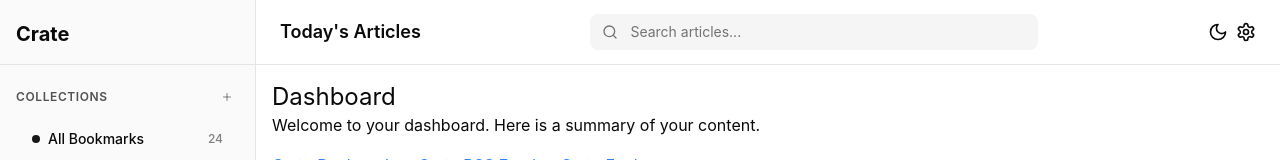
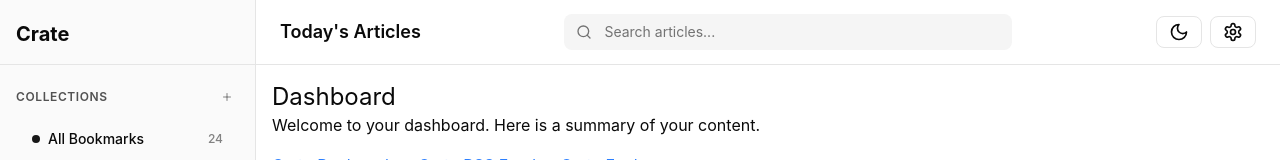
Before and after one commit to Abdulkareemoj/bookmarkreader, a React (Vite) app in the folder apps/web/: page / in a window 1280 px wide. Shown: the top 160 px of the page. Built offline with nearby package versions, Linux system fonts and the light colour scheme.

Commit message:
refactor

```diff
--- a/apps/web/src/components/toolbar.tsx
+++ b/apps/web/src/components/toolbar.tsx
@@ -42,19 +42,15 @@ export default function Toolbar({ onToggleSidebar }: ToolbarProps) {
 				{/* Right Section */}
 				<div className="flex items-center gap-2">
 					<Button
-						variant="ghost"
-						size="icon"
+						variant="outline"
+						size="sm"
 						onClick={() => setIsDark(!isDark)}
 						title="Toggle dark mode"
 					>
-						{isDark ? (
-							<Sun className="h-5 w-5" />
-						) : (
-							<Moon className="h-5 w-5" />
-						)}
+						{isDark ? <Sun className="size-5" /> : <Moon className="size-5" />}
 					</Button>
-					<Button variant="ghost" size="icon" title="Settings">
-						<Settings className="h-5 w-5" />
+					<Button variant="outline" size="sm" title="Settings">
+						<Settings className="size-5" />
 					</Button>
 				</div>
 			</div>
```
